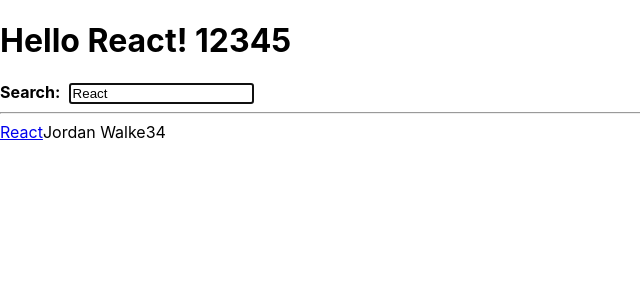
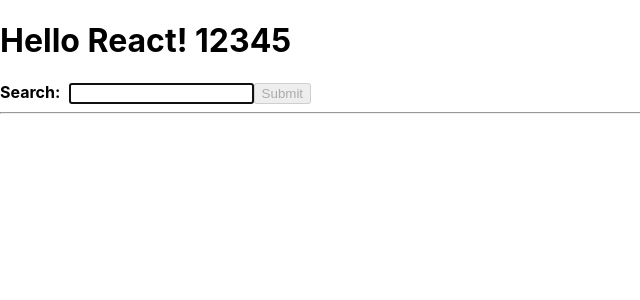
Before and after one commit to dev-dain/TAVE-ReactStudy, a React (Create React App) app: page / in a window 1280 px wide. Shown: the top 300 px of the page, without its empty margins (0-640 px from the left). Built offline with nearby package versions, Linux system fonts and the light colour scheme.

Commit message:
TAVE 4주차 스터디

```diff
--- a/src/App.js
+++ b/src/App.js
@@ -4,10 +4,7 @@
   return title;
 }
 
-function App() {
-  const title = [1, 2, 3, 4, 5];
-
-  const stories = [
+const initialStories = [
   {
     title: 'React',
     url: 'https://reactjs.org',
@@ -25,6 +22,25 @@
     objectID: 1
   }
 ];
+
+// 요청이 성공하면 데이터를 반환하는 프로미스 반환 함수 생성
+// 요청이 처리된 객체는 이전 스토리 목록을 갖고 있음
+// (???) 프로미스 알아보자
+const getAsyncStories = () =>
+  // Promise.resolve({ data: { stories: initialStories } });
+
+  // new Promise(resolve =>
+  //   setTimeout(
+  //     () => resolve({ data: { stories: initialStories } }),
+  //     2000
+  //   ) // 2초 지연
+  // );
+
+  // 일부러 에러 만들기
+  new Promise((resolve, reject) => setTimeout(reject, 2000));
+
+
+
 
   // useState와 useEffect 문장을 선언함. (아직 호출 전)
 // useState마냥 [상태, 상태 업데이트 함수 return]
@@ -46,21 +62,156 @@
   return [value, setValue];
 }
 
+const storiesReducer = (state, action) => {
+  switch (action.type) {
+    // 처음 렌더링 시 최초 1회. 현재 data는 비어 있는 채로 놔두는 게 맞음
+    case 'STORIES_FETCH_INIT':
+      return {
+        ...state, //전개연산자. state는 data, isLoading, isError 프로퍼티를 가진 객체임
+        isLoading: true,
+        isError: false
+      };
+    // 비동기 데이터 가져오기 성공
+    case 'STORIES_FETCH_SUCCESS':
+      return {
+        ...state,
+        isLoading: false,
+        isError: false,
+        data: action.payload
+      };
+    // 비동기 데이터 가져오기 실패. 오류
+    case 'STOIRES_FETCH_FAILURE':
+      return {
+        ...state,
+        isLoading: false,
+        isError: true
+      }
+    // initialStories에서 객체 지우기
+    case 'REMOVE_STORY':
+      return {
+        ...state,
+        data: state.data.filter(
+          story => action.payload.objectID !== story.objectID
+        )
+      };
+    default:
+      throw new Error();
+  }
+};
+
+const API_ENDPOINT = 'https://hn.algolia.com/api/v1/search?query=';
+
+function App() {
+  const title = [1, 2, 3, 4, 5];
+
   // key와 initialState를 보내고 상태와 상태 업데이트 함수를 받아옴
   // 내가 key값을 달리 주면 로컬 스토리지에 뭐가 있느냐에 따라 초기 value는 달라질 수 있음
   const [searchTerm, setSearchTerm] = useSemiPersistentState(
     'search',
-    'React'
+    ''
+  );
+  const handleSearch = event => setSearchTerm(event.target.value);
+
+  // url도 상태로 만들어버림
+  const [url, setUrl] = React.useState(`${API_ENDPOINT}${searchTerm}`);
+  const handleSearchInput = event => setSearchTerm(event.target.value);
+  const handleSearchSubmit = () => setUrl(`${API_ENDPOINT}${searchTerm}`);
+
+  // 외부의 initialStories가 stories 상태 초기값이 됨
+  // -> '리액트 비동기 데이터' 장에서 빈 배열 사용으로 변경
+  // const [stories, setStories] = React.useState([]);
+
+  // useState를 useReducer로 교체해보기
+  // 리듀서에 디스패치를 통해 action을 보냄.
+  // action은 타입과 지정된 데이터와 함께 제공됨
+  // 이 상태에서 이미 stories 상태는 { data, isLoading, isError } 프로퍼티를 가진 객체임
+  const [stories, dispatchStories] = React.useReducer(
+    storiesReducer,
+    { data: [], isLoading: false, isError: false }
   );
 
-  const handleSearch = event => setSearchTerm(event.target.value);
+  // '불가능한 상태' 챕터를 위해 isLoading과 isError를 reducer의 초기 상태로 통합함
+  // 초기 상태는 꼭 배열이 아니어도 됨
+
+  // // 로딩 중인지 보는 상태
+  // const [isLoading, setIsLoading] = React.useState(false);
+  // // 비동기 데이터에 오류가 있는지 보는 상태
+  // const [isError, setIsError] = React.useState(false);
+
+
+  // 종속성 배열이 비었기 때문에 컴포넌트 최초 렌더링 시 1회만 실행
+  // getAsyncStories에서 반환받은 프로미스를 처리
+  // setStories로 stories 상태를 result 결과로 업데이트
+  const handleFetchStories = React.useCallback(() => {
+    if (!searchTerm) return;  // 검색어 자리가 비었다면 그냥 끝
+
+    // setIsLoading(true); // 최초 렌더링 시 로딩중 true
+    // reducer에 맞게 고치기
+    dispatchStories({ type: 'STORIES_FETCH_INIT' });
+
+    // 기존 useState에서 쓰던 set 상태 업데이트 함수의
+    // 새로운 상태 값은 dispatch 함수 매개변수 객체의 payload로 넣어줌
+
+    fetch(url) //url 상태를 가져와서 검색
+      .then(response => response.json())  // 응답을 JSON으로 변환
+      .then(result => { //변환 후 dispatch 함수 호출, payload로 전달
+        dispatchStories({
+          type: 'STORIES_FETCH_SUCCESS',
+          payload: result.hits
+        });
+      })
+      .catch(() =>
+        dispatchStories({ type: 'STORIES_FETCH_FAILURE' })
+      );
+
+    /*
+    getAsyncStories()
+      .then(result => {
+        // setStories(result.data.stories);
+        // useReducer에 맞게 dispatch 함수 사용
+        dispatchStories({
+          type: 'STORIES_FETCH_SUCCESS',
+          payload: result.data.stories
+        });
+        // setIsLoading(false);  // 프로미스 결과 받은 후에는 false
+
+      })
+      // .catch(() => setIsError(true));
+      // 이처럼 payload를 안 줄 수도 있음. 하지만 type은 주어져야 함
+      .catch(() => dispatchStories({ type: 'STORIES_FETCH_FAILURE' })
+      );
+      */
+  }, [url]);  // 종속성 배열에도 url 넣기
+
+  React.useEffect(() => {
+    handleFetchStories();
+  }, [handleFetchStories]); // useEffect는 함수가 변경될 때마다 실행
+
+
+
+  const handleRemoveStory = item => {
+    // 상태(리스트).filter를 해서 newStories는 새로운 리스트가 됨
+    // const newStories = stories.filter(
+    //   // 이 때 story는 stories 내의 객체.
+    //   // 인자 objectID와 story objectID가 다르면,
+    //   // 즉, 삭제하는 것과 objectID가 다른 것들만 담음
+    //   story => item.objectID !== story.objectID
+    // );
+    // setStories(newStories);
+
+    // 이것도 dispatch 함수 사용
+    dispatchStories({
+      type: 'REMOVE_STORY',
+      payload: item
+    });
+  }
 
   // searchedStories는 배열임
   // 어떻게 호출 없이 그냥 searchTerm이 바뀌는 걸 보고 매번 실행되는 걸까?
   // 그건 includes 내에서 searchTerm을 쓰기 때문에
   // input 내용이 바뀌면 handleSearch 실행 이후 stories.filter가 2번 실행됨.
   // 왜 2번일까?
-  const searchedStories = stories.filter(
+  const searchedStories = stories.data.filter(
     story => story.title.toLowerCase().includes(searchTerm.toLowerCase())
   );
 
@@ -86,9 +237,28 @@
       >
         <strong>Search: </strong>
       </InputWithLabel>
+
+      <button
+        type="button"
+        disabled={!searchTerm}  // searchTerm이 비었다면 disabled true
+        onClick={handleSearchSubmit}
+      >
+        Submit
+      </button>
+
       <hr />
 
-      <List list={searchedStories}/>
+      {/* 만약 isError가 true라면 <p> Something went wrong...</p> 출력.
+        Error가 아니라면 isError가 false라 JSX 내부 값이 {false}기 때문에 그냥 지나감 */}
+      {stories.isError && <p> Something went wrong... </p>}
+
+      {stories.isLoading ? (
+        <p>Loading ...</p>
+      ) : (
+        <List
+          list={stories.data}
+          onRemoveItem={handleRemoveStory}/>
+      )}
     </div>
     // null  //null을 return하면 오류는 나지 않지만 빈 페이지가 나옴
   );
@@ -157,15 +327,23 @@
 
 // 컴포넌트 정의부
 // 인자 이름으로는 뭘 써도 괜찮음
-const List = ({ list }) =>
+const List = ({ list, onRemoveItem }) =>
   /* key prop이 있어야 함. 콘솔을 살펴볼 것*/
   list.map(item =>
-    <Item key={item.objectID} item={item} />
+    <Item
+      key={item.objectID}
+      item={item}
+      onRemoveItem={onRemoveItem}
+    />
   );
 
-const Item = ({ item }) => {
-  console.log(item);  // 객체로 나옴
+const Item = ({ item, onRemoveItem }) => {
+  // 인라인 핸들러 방식이 아닌 props 콜백 핸들러 방식
+  // const handleRemoveItem = () => onRemoveItem(item);
 
+  // 인라인 핸들러 구현을 위해 bind를 쓸 수 있음
+  // (???) bind 사용법
+  //
   return (
     <div>
       <span>
@@ -174,6 +352,15 @@
       <span>{item.author}</span>
       <span>{item.num_comments}</span>
       <span>{item.points}</span>
+      <span>
+        {/* 1. bind 사용
+        <button type="button" onClick={onRemoveItem.bind(null, item)}>
+        */}
+        {/* 2. 화살표 함수로 그냥 묶어주기 */}
+        <button type="button" onClick={() => onRemoveItem(item)}>
+          Dismiss
+        </button>
+      </span>
     </div>
   )
 };
```
Lines whose indentation alone changed are shown as unchanged.
